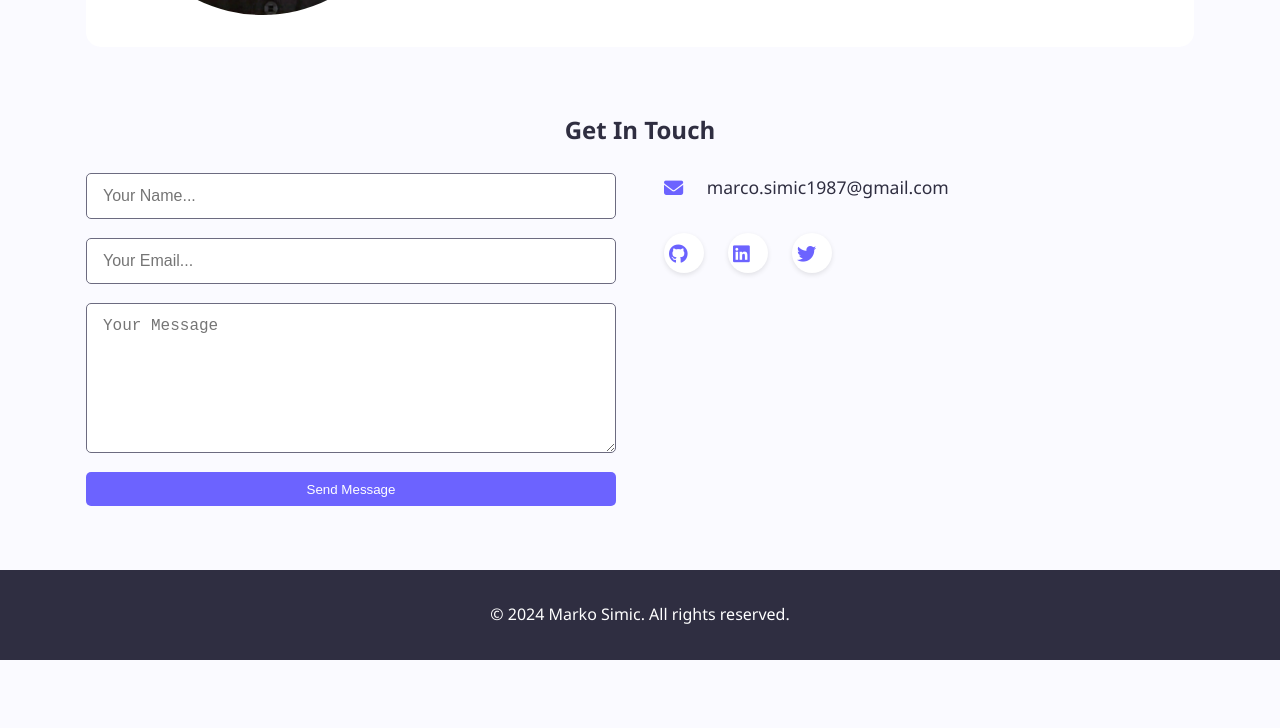
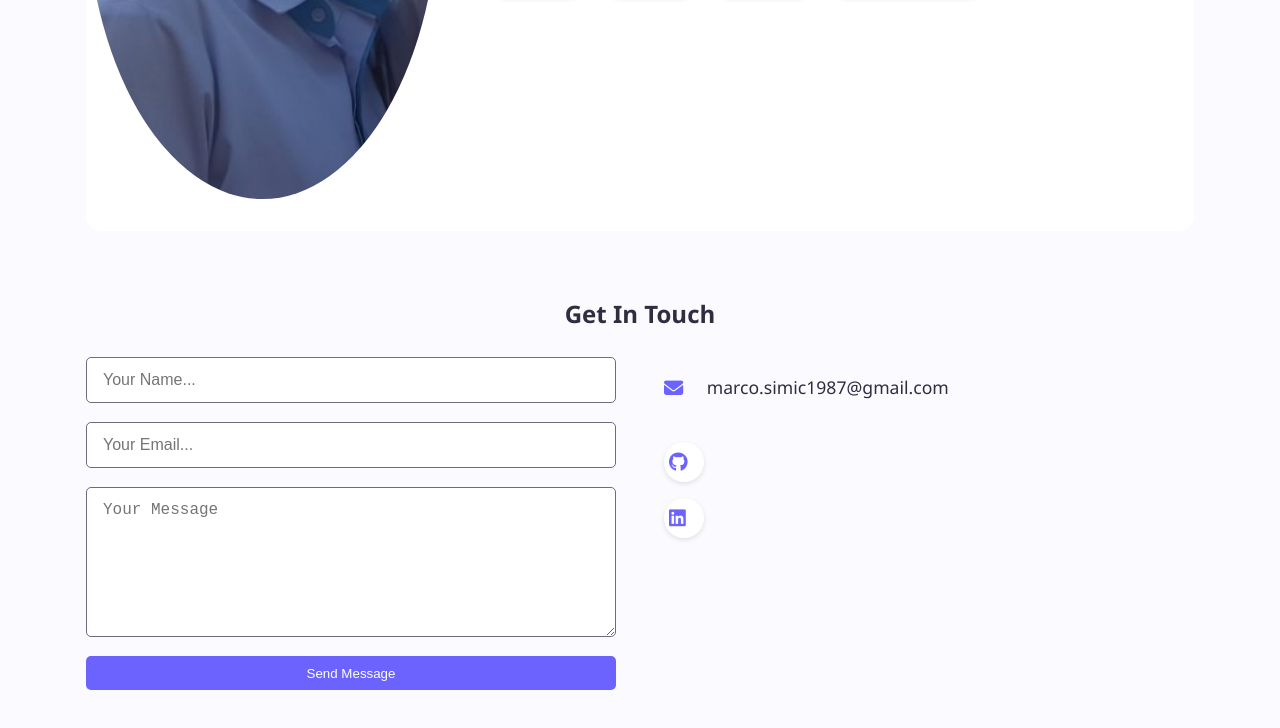
Before and after one commit to MarkoSimic0605/My-Portfolio, a website built with Parcel: page src-portfolio/index.html in a window 1280 px wide. Shown: the part 1383-2111 px from the top of the page. Before the commit the page ends 2043 px from the top, so only its background shows below. Built offline with nearby package versions, Linux system fonts and the light colour scheme; some packages are replaced by stand-ins of ours.

Commit message:
Html elements and style.css social-contact update

```diff
--- a/src-portfolio/index.html
+++ b/src-portfolio/index.html
@@ -111,7 +111,7 @@
         <section id="about" class="about">
           <h2>About Me</h2>
           <div class="about-content">
-            <img src="images/marco.webp" alt="My Photo" class="about-img" />
+            <img src="images/marko.png" alt="My Photo" class="about-img" />
             <div class="about-text">
               <p>
                 I'm a frontend developer passionate about JavaScript and
@@ -161,11 +161,16 @@
               <button type="submit" class="btn">Send Message</button>
             </form>
             <div class="contact-info">
-              <p><i class="fas fa-envelope"></i> marco.simic1987@gmail.com</p>
               <div class="social-links">
-                <a href="#"><i class="fab fa-github"></i></a>
-                <a href="#"><i class="fab fa-linkedin"></i></a>
-                <a href="#"><i class="fab fa-twitter"></i></a>
+                <p><i class="fas fa-envelope"></i> marco.simic1987@gmail.com</p>
+                <a href="https://github.com/MarkoSimic0605" target="_blank"
+                  ><i class="fab fa-github"></i
+                ></a>
+                <a
+                  href="https://www.linkedin.com/in/marko-simi%C4%87-733b03373/"
+                  target="_blank"
+                  ><i class="fab fa-linkedin"></i
+                ></a>
               </div>
             </div>
           </div>
--- a/src-portfolio/styles/style.css
+++ b/src-portfolio/styles/style.css
@@ -450,8 +450,9 @@ nav a:hover::after {
 
 .social-links {
   display: flex;
-  gap: 1.5rem;
-  margin-top: 2rem;
+  flex-direction: column;
+  gap: 1rem;
+  margin-top: 1rem;
 }
 
 .social-links a {
```
Also changed, not shown: src-portfolio/images/marco.webp (deleted), src-portfolio/images/marko.png (added).
